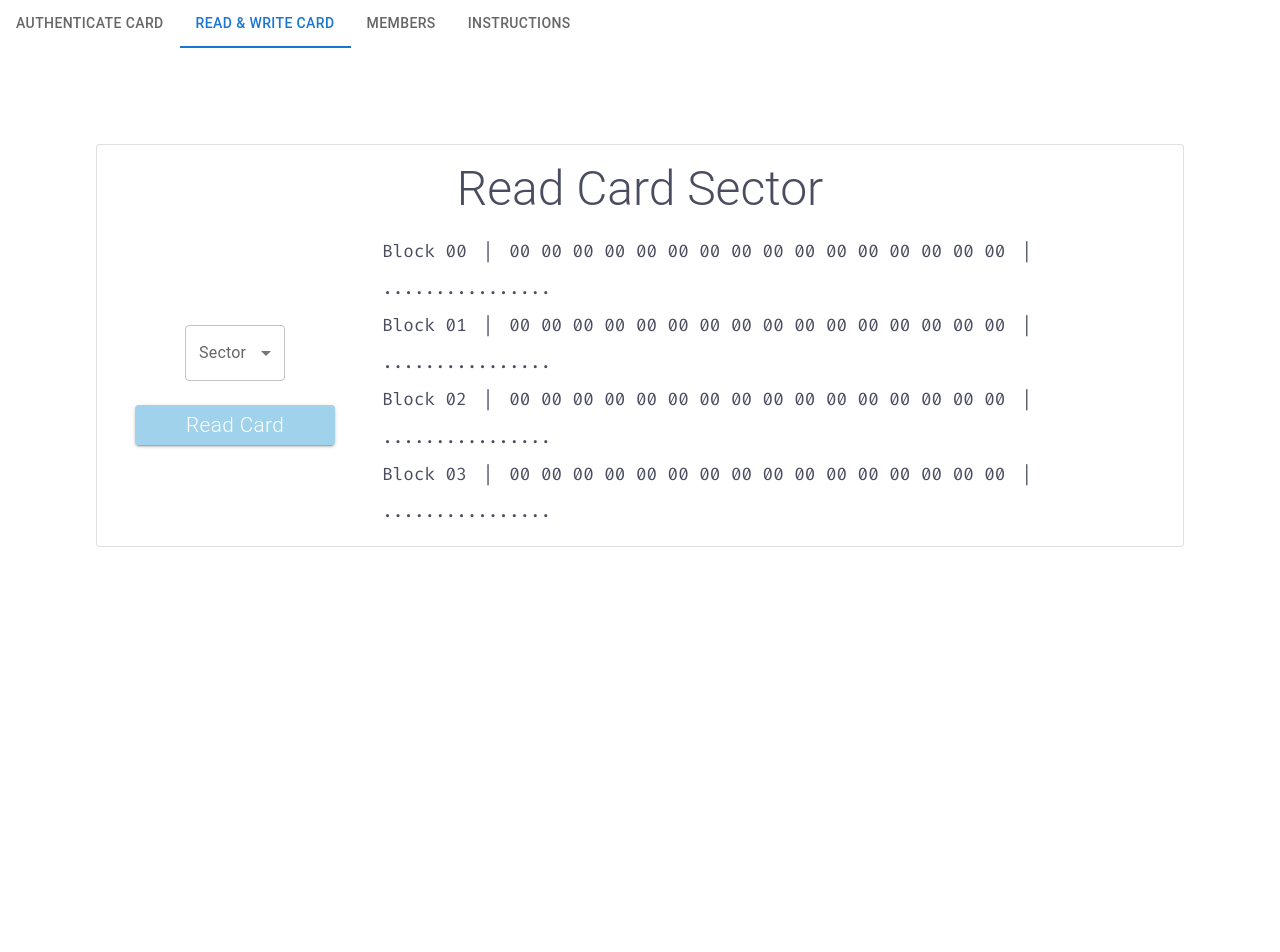
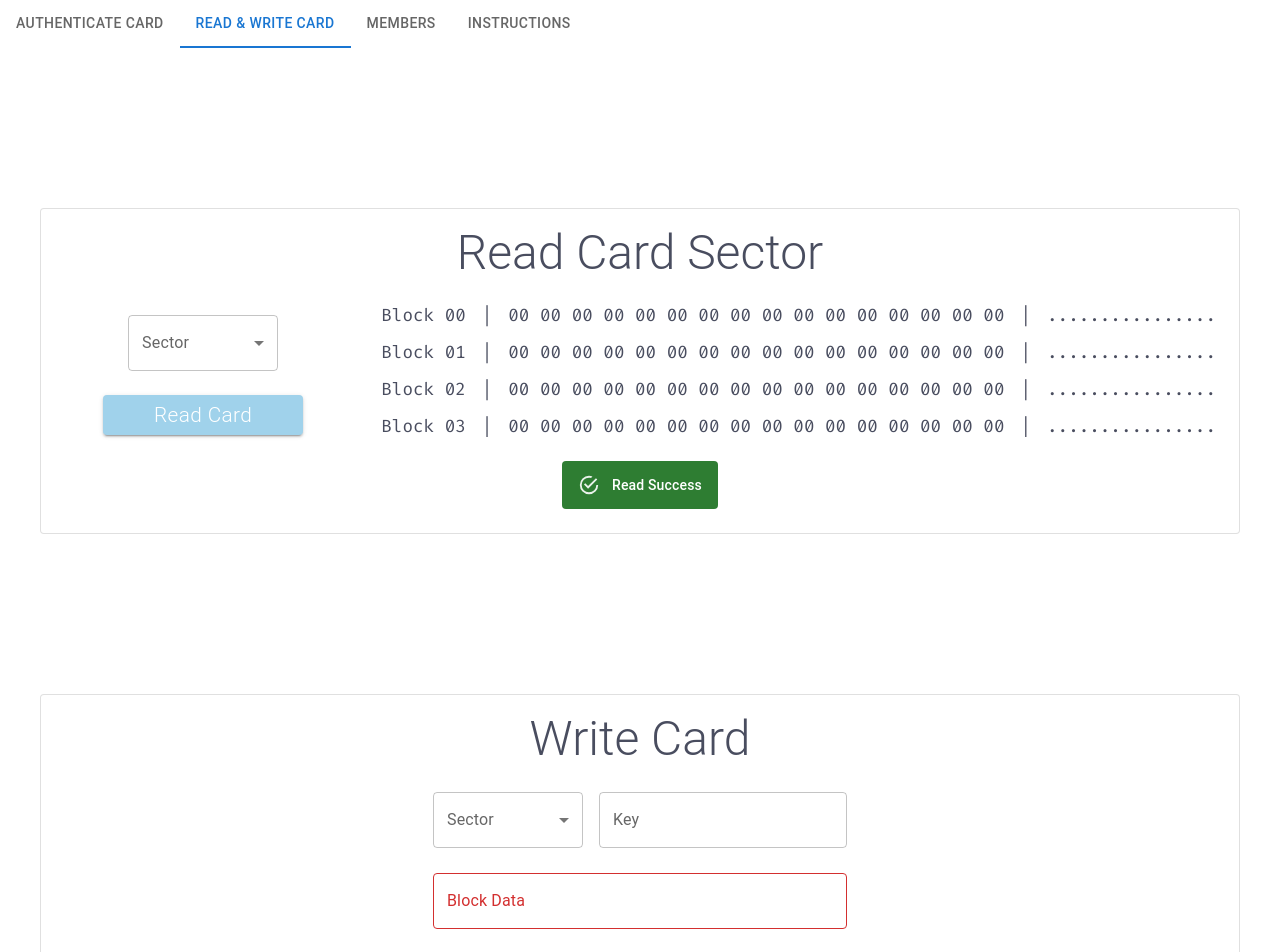
Before and after one commit to bloodofme/RFID-Frontend, a React (Create React App) app: page /readwrite in a window 1280 px wide. Shown: the top 952 px of the page. Before the commit the page ends 800 px from the top, so only its background shows below. Built offline with nearby package versions, Linux system fonts and the light colour scheme.

Commit message:
Created Write Card design, added logic to ensure that users only input hex values of 16 digits
added instructions page

```diff
--- a/src/components/authenticateCard/cardAuthenticate.tsx
+++ b/src/components/authenticateCard/cardAuthenticate.tsx
@@ -64,6 +64,10 @@ function Authenticate(): React.JSX.Element {
                 console.log("Response data:", data);
             } else {
                 console.error("Failed to fetch data from Flask API");
+                setAlert({
+                    severity: "error",
+                    message:"Failed to fetch data from Flask API",
+                });
             }
         } catch (error) {
             console.error("Error:", error);
@@ -103,6 +107,10 @@ function Authenticate(): React.JSX.Element {
                 console.log("Response data:", data);
             } else {
                 console.error("Failed to fetch data from Flask API");
+                setAlert({
+                    severity: "error",
+                    message: "Error receiving card values!",
+                });
             }
         } catch (error) {
             console.error("Error:", error);
--- a/src/components/pm3WebUI/readCard.tsx
+++ b/src/components/pm3WebUI/readCard.tsx
@@ -26,7 +26,7 @@ const sectors = [
     '4', '5', '6', '7',
     '8','9', '10', '11',
     '12', '13', '14', '15',
-  ];
+];
 
 
 function ReadCard(): React.JSX.Element {
@@ -53,12 +53,30 @@ function ReadCard(): React.JSX.Element {
 
             if (response.ok) {
               const data = await response.json();
-              console.log("Response data:", data);
+              setStatus(data.status);
+              if (status === "success") {
+                setAlert({
+                  severity: "success",
+                  message: "Read Success!",
+                });
+              } else {
+                setAlert({
+                  severity: "error",
+                  message: data.message || "Error!",
+                });
+              }
             } else {
-              console.error("Failed to fetch data from Flask API");
+              setAlert({
+                severity: "error",
+                message: "Failed to fetch data from Flask API"
+              });
             }
           } catch (error) {
             console.error("Error:", error);
+            setAlert({
+              severity: "error",
+              message: "Error!"
+            });
           }
     }
 
@@ -85,7 +103,7 @@ function ReadCard(): React.JSX.Element {
                     width: '100%',
                 }}
                 >
-                    <FormControl sx={{ m: 1, width: 100 }}>
+                    <FormControl sx={{ m: 1, width: 150 }}>
                         <InputLabel>Sector</InputLabel>
                         <Select
                             value={blk}
@@ -113,7 +131,9 @@ function ReadCard(): React.JSX.Element {
                 </Box>
                 <DisplayCardData blocks={dataDummy.blocks} />
             </Stack>
-
+            <Alert severity={alert.severity as "success" | "error"} variant="filled">
+              {alert.message}
+            </Alert>
         </Grid2>
     );
 }
--- a/src/components/pm3WebUI/webUI.tsx
+++ b/src/components/pm3WebUI/webUI.tsx
@@ -1,13 +1,10 @@
 
 import React, { useState } from 'react';
 
-import { Box, Card, CardContent, Typography } from '@mui/material';
-import { ThemeProvider } from '@mui/material/styles';
-
-import theme from '../../themes/themes'
-import dataDummy from '../../resources/dummyCard.json';
+import { Box, Card, CardContent } from '@mui/material';
 
 import ReadCard from './readCard';
+import WriteCard from './writeCard';
 
 
 function WebUI(): React.JSX.Element {
@@ -34,13 +31,21 @@ function WebUI(): React.JSX.Element {
             console.error("Error:", error);
           }
     }
+
     //<DisplayCardData blocks={dataDummy.blocks} />
     return (
         <Box alignItems="center" justifyContent="center">
-            <Box padding={12} sx={{ display: 'flex', gap: 2, alignItems: 'center', justifyContent:"center", }}>
-                <Card variant="outlined" sx={{ minWidth: 700, maxWidth: 1200, justifyContent:"center", alignItems: 'center' }}>
+            <Box padding={20} sx={{ display: 'flex', alignItems: 'center', justifyContent:"center", }}>
+                <Card variant="outlined" sx={{ minWidth: 1200, maxWidth: 1200, justifyContent:"center", alignItems: 'center' }}>
                   <CardContent>
                     <ReadCard />
+                  </CardContent>
+                </Card>
+            </Box>
+            <Box sx={{ display: 'flex', alignItems: 'center', justifyContent:"center", }}>
+                <Card variant="outlined" sx={{ minWidth: 1200, maxWidth: 1200, justifyContent:"center", alignItems: 'center' }}>
+                  <CardContent>
+                    <WriteCard />
                   </CardContent>
                 </Card>
             </Box>
--- a/src/components/pm3WebUI/writeCard.tsx
+++ b/src/components/pm3WebUI/writeCard.tsx
@@ -1,35 +1,84 @@
 import React, {useState} from 'react';
 
-import { Grid2, Stack, Button, TextField, Typography } from '@mui/material';
+import { Button, FormControl, Grid2, InputLabel, MenuItem, OutlinedInput, Select, SelectChangeEvent, Stack, TextField, Typography } from '@mui/material';
 import { ThemeProvider } from '@mui/material/styles';
 
 import buttontheme from '../../themes/buttontheme'
 import themes from '../../themes/themes'
 
+const ITEM_HEIGHT = 48;
+const ITEM_PADDING_TOP = 8;
+const MenuProps = {
+  PaperProps: {
+    style: {
+      maxHeight: ITEM_HEIGHT * 4.5 + ITEM_PADDING_TOP,
+      width: 250,
+    },
+  },
+};
+
+const sectors = [
+    '0', '1', '2', '3',
+    '4', '5', '6', '7',
+    '8','9', '10', '11',
+    '12', '13', '14', '15',
+];
+
 function WriteCard(): React.JSX.Element {
-    const [data, setData] = useState<string[]>([]);
-    const [blkNo, setBlkNo] = useState<string>("");
+    const [blk, setBlk] = useState<string>("");
     const [key, setKey] = useState<string>("");
     const [hexData, setHexData] = useState<string>("");
+    const [isinvalidHexData, setIsInvalidHexData] = useState(true);
+    const [helperTextHexData, setHelperTextHexData] = useState("");
 
-    const handleInputChangeBlkNo = (event: React.ChangeEvent<HTMLInputElement>) => {
-        setBlkNo(event.target.value);
+    const handleInputChangeBlkNo = (event: SelectChangeEvent<typeof blk>) => {
+        setBlk(event.target.value);
+    };
+
+    const formatHexDataInput = (input: string) => {
+        const cleaned = input.replace(/[^0-9A-Za-z]/g, "");
+        const formatted = cleaned.match(/.{1,2}/g)?.join(" ") || "";
+        return formatted;
+      };
+
+    const validateHex = (input: string) => {
+        const hexRegex = /^[0-9A-Fa-f]{16}$/;
+        const cleaned = input.replace(/\s/g, "");
+        return hexRegex.test(cleaned);
     };
 
     const handleInputChangeHexData = (event: React.ChangeEvent<HTMLInputElement>) => {
-        setHexData(event.target.value);
+        const inputValue = event.target.value;
+        const formatted = formatHexDataInput(inputValue);
+        setHexData(formatted);
+
+        if (inputValue.replace(/\s/g, "").length === 16) {
+            if (validateHex(inputValue)) {
+                setIsInvalidHexData(false);
+                setHelperTextHexData("");
+            } else {
+                setIsInvalidHexData(true);
+                setHelperTextHexData("Invalid hex characters");
+            }
+          } else {
+            setIsInvalidHexData(true);
+            setHelperTextHexData(inputValue.length < 16 ? "Must be 16 characters" : "Maximum 16 characters");
+          }
     };
 
     const handleInputChangeKey = (event: React.ChangeEvent<HTMLInputElement>) => {
-        setKey(event.target.value);
+        const inputValue = event.target.value;
+        setKey(inputValue);
+
+
     };
 
     const handleButtonClick = async() => {
         try {
-            // Construct the URL with query parameters
-            const url = `http://127.0.0.1:5000/verify_card?input=${blkNo}&param1=${hexData}`;
+            const withoutSpaces = hexData.replace(/\s/g, "");
 
-            // Send GET request to Flask backend
+            const url = `http://127.0.0.1:5000/verify_card?input=${blk}&hexData=${withoutSpaces}&key=${key}`;
+
             const response = await fetch(url, {
               method: "GET",
             });
@@ -49,36 +98,56 @@ function WriteCard(): React.JSX.Element {
         <Grid2 container spacing={0} sx={{ overflow: 'hidden', justifyContent: 'center' }}>
             <Stack sx={{
                     display: 'flex',
-                    gap: '25px'
+                    gap: '25px',
+                    alignItems: 'center',
+                    justifyContent: 'center'
                 }}>
                     <ThemeProvider theme={themes} >
-                        <Typography variant='h1'>Verify your card</Typography>
+                        <Typography variant='h1'>Write Card</Typography>
                     </ThemeProvider>
-                    <TextField
-                        label="Blk No"
-                        variant="outlined"
-                        value={blkNo}
-                        onChange={handleInputChangeBlkNo}
-
-                    />
+                    <Grid2 container spacing={2}>
+                        <Grid2>
+                        <FormControl sx={{ width: 150 }}>
+                        <InputLabel>Sector</InputLabel>
+                        <Select
+                            value={blk}
+                            onChange={handleInputChangeBlkNo}
+                            input={<OutlinedInput label="Name" />}
+                            MenuProps={MenuProps}
+                        >
+                            {sectors.map((sector) => (
+                                <MenuItem
+                                key={sector}
+                                value={sector}
+                                >
+                                {sector}
+                                </MenuItem>
+                            ))}
+                        </Select>
+                    </FormControl>
+                        </Grid2>
+                        <Grid2>
+                        <TextField
+                            label="Key"
+                            variant="outlined"
+                            value={key}
+                            onChange={handleInputChangeKey}
+                        />
+                        </Grid2>
+                    </Grid2>
                     <TextField
                         label="Block Data"
                         variant="outlined"
                         value={hexData}
+                        error={isinvalidHexData}
                         onChange={handleInputChangeHexData}
                         fullWidth
-                    />
-                    <TextField
-                        label="Key"
-                        variant="outlined"
-                        value={key}
-                        onChange={handleInputChangeKey}
-
+                        helperText={helperTextHexData}
                     />
                     <ThemeProvider theme={buttontheme} >
-                        <Button variant="contained" onClick={handleButtonClick}>
+                        <Button variant="contained" disabled={isinvalidHexData || hexData.replace(/\s/g, "").length !== 16} onClick={handleButtonClick}>
                             <ThemeProvider theme={themes}>
-                                <Typography variant='h2'>Read Card</Typography>
+                                <Typography variant='h2'>Write Card</Typography>
                             </ThemeProvider>
                         </Button>
                     </ThemeProvider>
```
Also changed, not shown: src/components/information/instructions.tsx (+5 -5 lines).
